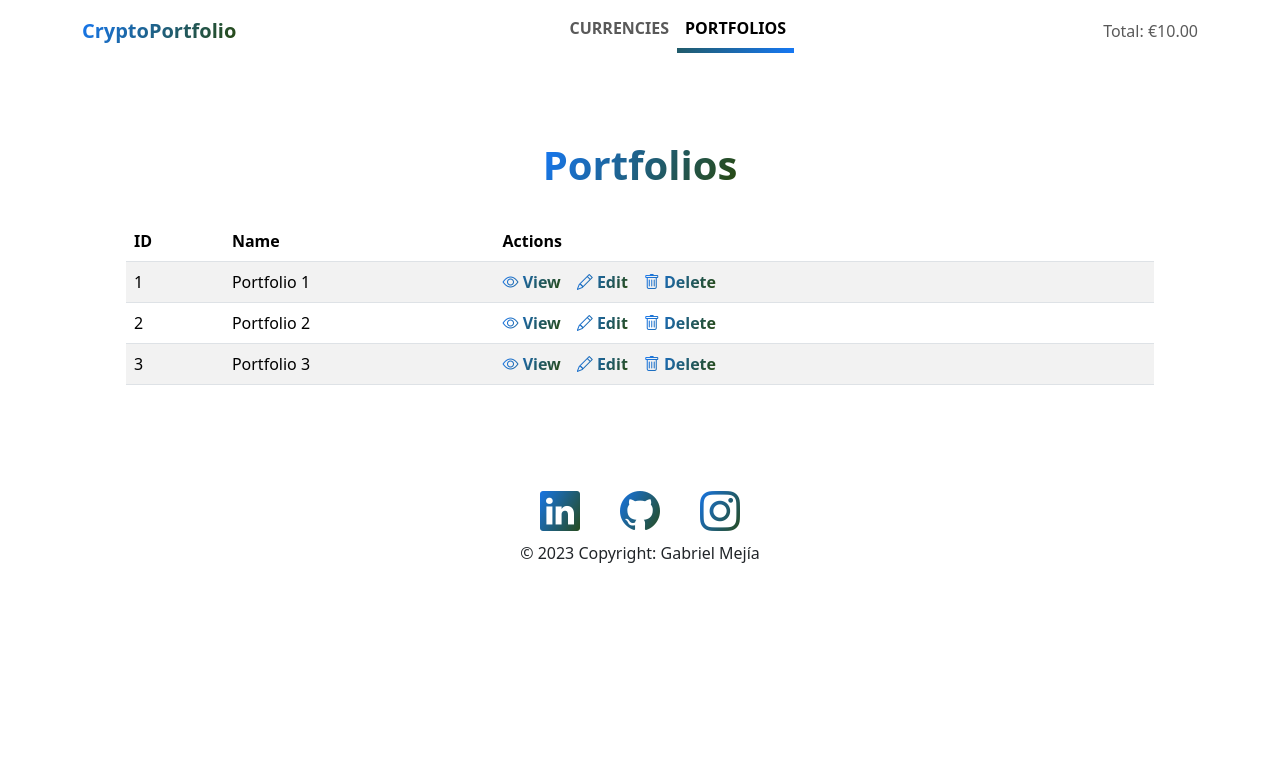
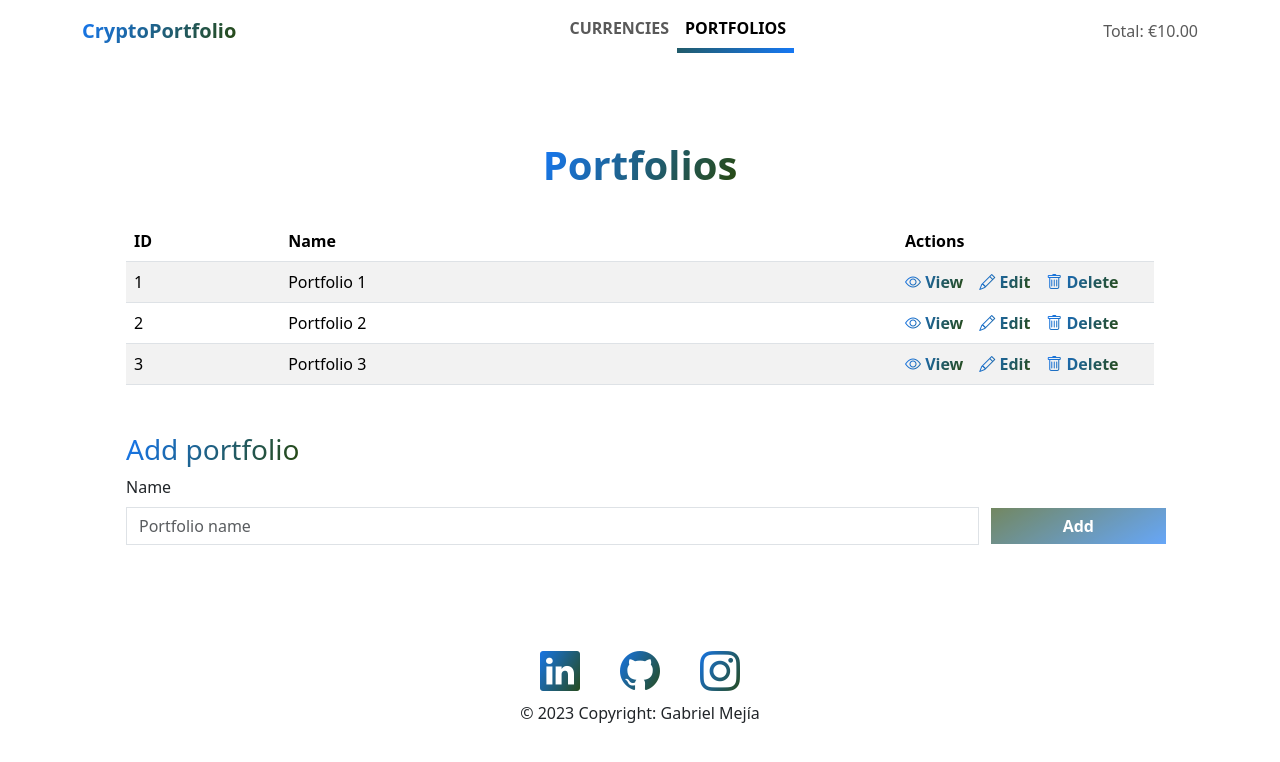
Before and after one commit to endermejia/crypto-portfolio, an Angular app: page /portfolios in a window 1280 px wide. Shown: the top 762 px of the page. Built offline with nearby package versions, Linux system fonts and the light colour scheme; data requests are answered from the project's data file.

Commit message:
feature (porfolios) add and edit portfolio

```diff
--- a/src/app/currencies/currencies.module.ts
+++ b/src/app/currencies/currencies.module.ts
@@ -4,7 +4,7 @@ import {CommonModule} from '@angular/common';
 import {CurrenciesRoutingModule} from './currencies-routing.module';
 import {CurrenciesComponent} from './currencies.component';
 import {CurrencyListComponent} from './currency-list/currency-list.component';
-import {ReactiveFormsModule} from "@angular/forms";
+import {ReactiveFormsModule} from '@angular/forms';
 
 
 @NgModule({
--- a/src/app/currencies/currency-list/currency-list.component.html
+++ b/src/app/currencies/currency-list/currency-list.component.html
@@ -2,14 +2,15 @@
   <table class="table table-striped">
     <thead>
     <tr>
-      <th>ID</th>
-      <th>Acronym</th>
-      <th>Name</th>
-      <th>Actions</th>
+      <th [width]="'10%'">ID</th>
+      <th [width]="'10%'">Acronym</th>
+      <th [width]="'60%'">Name</th>
+      <th [width]="'20%'">Actions</th>
     </tr>
     </thead>
     <tbody>
-    <tr *ngFor="let currency of currencies$ | async" [formGroup]="currencyEditForm">
+    <tr *ngFor="let currency of currencies$ | async"
+        [formGroup]="currencyEditForm">
       <td>
         {{ currency.id }}
       </td>
@@ -75,6 +76,7 @@
                class="form-control"
                id="acronym"
                oninput="value = value.toUpperCase()"
+               placeholder="BTC"
                formControlName="acronym">
       </div>
       <div class="col-6">
@@ -82,6 +84,7 @@
         <input type="text"
                class="form-control"
                id="name"
+               placeholder="Bitcoin"
                formControlName="name">
       </div>
       <button type="submit"
--- a/src/app/portfolios/portfolio-list/portfolio-list.component.html
+++ b/src/app/portfolios/portfolio-list/portfolio-list.component.html
@@ -2,26 +2,37 @@
   <table class="table table-striped">
     <thead>
     <tr>
-      <th>ID</th>
-      <th>Name</th>
-      <th>Actions</th>
+      <th [width]="'15%'">ID</th>
+      <th [width]="'60%'">Name</th>
+      <th [width]="'25%'">Actions</th>
     </tr>
     </thead>
     <tbody>
-    <tr *ngFor="let portfolio of portfolios$ | async">
-      <td>{{ portfolio.id }}</td>
-      <td>{{ portfolio.name }}</td>
+    <tr *ngFor="let portfolio of portfolios$ | async"
+        [formGroup]="portfolioEditForm">
       <td>
-        <div class="d-flex gap-3">
+        {{ portfolio.id }}
+      </td>
+      <td>
+        <span *ngIf="!editing || portfolioEditForm.get('id')?.value !== portfolio.id">
+          {{ portfolio.name }}
+        </span>
+        <input *ngIf="editing && portfolioEditForm.get('id')?.value === portfolio.id"
+               type="text"
+               class="form-control"
+               [ngClass]="{'is-invalid': portfolioEditForm.get('name')?.invalid && portfolioEditForm.get('name')?.touched}"
+               formControlName="name">
+      </td>
+      <td>
+        <div class="d-flex gap-3" *ngIf="!editing || portfolioEditForm.get('id')?.value !== portfolio.id">
           <a type="button"
              routerLink="/portfolios/{{ portfolio.id }}"
-             (click)="viewPortfolio(portfolio.id)"
              title="View">
             <i class="bi bi-eye"></i>
             View
           </a>
           <a type="button"
-             (click)="editPortfolio(portfolio.id)"
+             (click)="editPortfolio(portfolio)"
              title="Edit">
             <i class="bi bi-pencil"></i>
             Edit
@@ -33,8 +44,40 @@
             Delete
           </a>
         </div>
+        <div class="d-flex gap-3" *ngIf="editing && portfolioEditForm.get('id')?.value === portfolio.id">
+          <a type="button"
+             (click)="updatePortfolio()"
+             title="Save">
+            <i class="bi bi-save"></i>
+            Save
+          </a>
+          <a type="button"
+             (click)="cancelEditPortfolio()"
+             title="Cancel">
+            <i class="bi bi-x-circle"></i>
+            Cancel
+          </a>
+        </div>
       </td>
     </tr>
     </tbody>
   </table>
+  <h3 class="mt-5"><span class="text-gradient">Add portfolio</span></h3>
+  <form [formGroup]="portfolioForm" (ngSubmit)="createPortfolio()">
+    <div class="row">
+      <div class="col-10">
+        <label for="name" class="form-label">Name</label>
+        <input type="text"
+               class="form-control"
+               id="name"
+               placeholder="Portfolio name"
+               formControlName="name">
+      </div>
+      <button type="submit"
+              [disabled]="!portfolioForm.valid"
+              class="col-2 mt-3 align-self-center btn btn-primary">
+        Add
+      </button>
+    </div>
+  </form>
 </div>
--- a/src/app/portfolios/portfolio-list/portfolio-list.component.ts
+++ b/src/app/portfolios/portfolio-list/portfolio-list.component.ts
@@ -2,6 +2,7 @@ import {Component, OnInit} from '@angular/core';
 import {Observable} from 'rxjs';
 import {Portfolio} from '../../models/models';
 import {ApiService} from '../../api.service';
+import {FormBuilder, FormGroup, Validators} from "@angular/forms";
 
 @Component({
   selector: 'app-portfolio-list',
@@ -10,24 +11,38 @@ import {ApiService} from '../../api.service';
 })
 export class PortfolioListComponent  implements OnInit {
   portfolios$: Observable<Portfolio[]> | undefined;
+  editing = false;
+  portfolioForm: FormGroup;
+  portfolioEditForm: FormGroup;
 
   constructor(
-    private apiService: ApiService
+    private apiService: ApiService,
+    private fb: FormBuilder
   ) {
+    this.portfolioForm = this.fb.group({
+      id: [''],
+      name: ['', [Validators.required, Validators.minLength(3)]]
+    });
+    this.portfolioEditForm = this.fb.group({
+      id: ['', Validators.required],
+      name: ['', [Validators.required, Validators.minLength(3)]]
+    });
   }
 
   ngOnInit() {
     this.portfolios$ = this.apiService.getPortfolios();
   }
 
-  viewPortfolio(id: number) {
-    console.log(`view portfolio ${id}`);
-    // routerLink="/portfolios/{{portfolio.id}}"
-
+  editPortfolio(portfolio: Portfolio) {
+    this.editing = true;
+    this.portfolioEditForm.patchValue({
+      id: portfolio.id,
+      name: portfolio.name
+    });
   }
 
-  editPortfolio(id: number) {
-    console.log(`edit portfolio ${id}`);
+  cancelEditPortfolio() {
+    this.editing = false;
   }
 
   deletePortfolio(id: number) {
@@ -36,4 +51,19 @@ export class PortfolioListComponent  implements OnInit {
     });
   }
 
+  createPortfolio() {
+    this.apiService.createPortfolio(this.portfolioForm.value).subscribe(() => {
+      this.portfolios$ = this.apiService.getPortfolios();
+      this.portfolioForm.reset();
+    });
+  }
+
+  updatePortfolio() {
+    this.apiService.updatePortfolio(this.portfolioEditForm.value).subscribe(() => {
+      this.portfolios$ = this.apiService.getPortfolios();
+      this.portfolioEditForm.reset();
+      this.editing = false;
+    });
+  }
+
 }
--- a/src/app/portfolios/portfolios.module.ts
+++ b/src/app/portfolios/portfolios.module.ts
@@ -4,6 +4,7 @@ import {CommonModule} from '@angular/common';
 import {PortfoliosRoutingModule} from './portfolios-routing.module';
 import {PortfoliosComponent} from './portfolios.component';
 import {PortfolioListComponent} from './portfolio-list/portfolio-list.component';
+import {ReactiveFormsModule} from '@angular/forms';
 
 
 @NgModule({
@@ -13,7 +14,8 @@ import {PortfolioListComponent} from './portfolio-list/portfolio-list.component'
   ],
   imports: [
     CommonModule,
-    PortfoliosRoutingModule
+    PortfoliosRoutingModule,
+    ReactiveFormsModule
   ]
 })
 export class PortfoliosModule {
--- a/src/styles.scss
+++ b/src/styles.scss
@@ -110,6 +110,12 @@ p {
   margin-bottom: 1em;
 }
 
+td {
+  .form-control {
+    margin-bottom: 0;
+  }
+}
+
 #profile-img {
   margin: 1em;
   text-align: -webkit-center;
```
